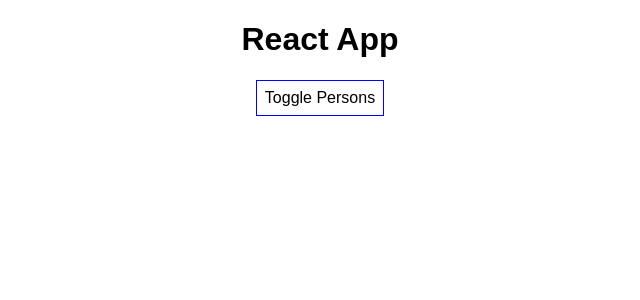
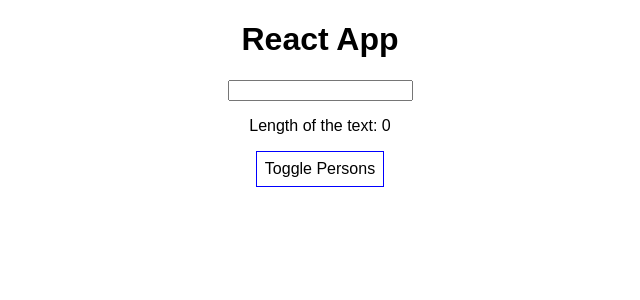
Before and after one commit to igorini/react-complete-guide, a React (Create React App) app: page / in a window 1280 px wide. Shown: the top 300 px of the page, without its empty margins (320-960 px from the left). Built offline with nearby package versions, Linux system fonts and the light colour scheme.

Commit message:
Add textLengthHandler

```diff
--- a/src/App.js
+++ b/src/App.js
@@ -9,7 +9,8 @@ class App extends Component {
       {id: 'aab', name: 'Bob', age: 20},
       {id: 'aac', name: 'Charlie', age: 22}
     ],
-    showPersons: false
+    showPersons: false,
+    textLength: 0
   }
 
   nameChangedHandler = (event, id) => {
@@ -41,6 +42,10 @@ class App extends Component {
     this.setState({showPersons: !doesShow});
   }
 
+  texLengthHandler = event => {
+    this.setState({textLength: event.target.value.length})
+  }
+
   render() {
     const style = {
       backgroundColor: 'white',
@@ -70,6 +75,8 @@ class App extends Component {
     return (
       <div className="App">
         <h1>React App</h1>
+        <input type="text" onChange={this.texLengthHandler}/>
+        <p>Length of the text: {this.state.textLength}</p>
         <button
           style={style}
           onClick={this.togglePersonsHandler}>Toggle Persons
```
